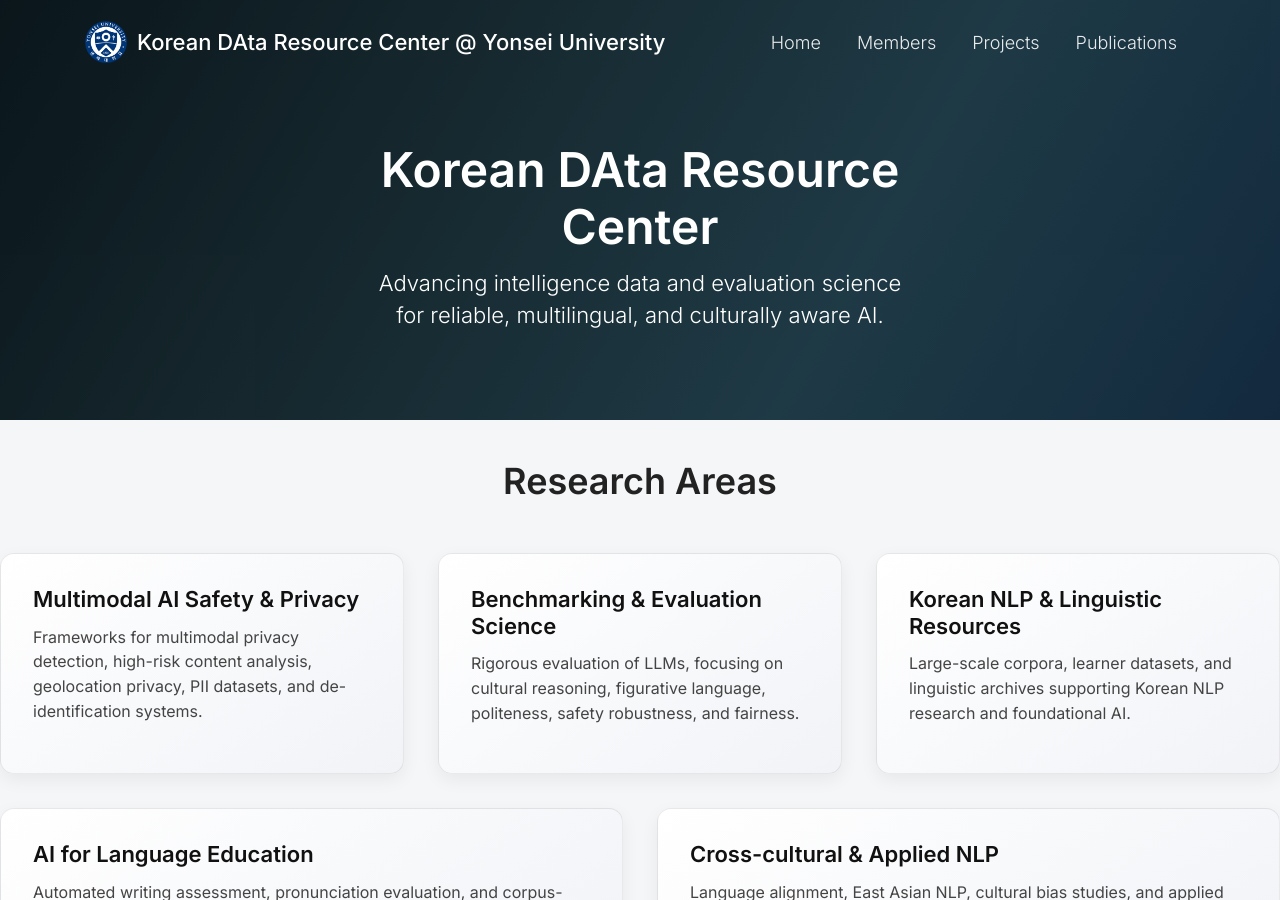
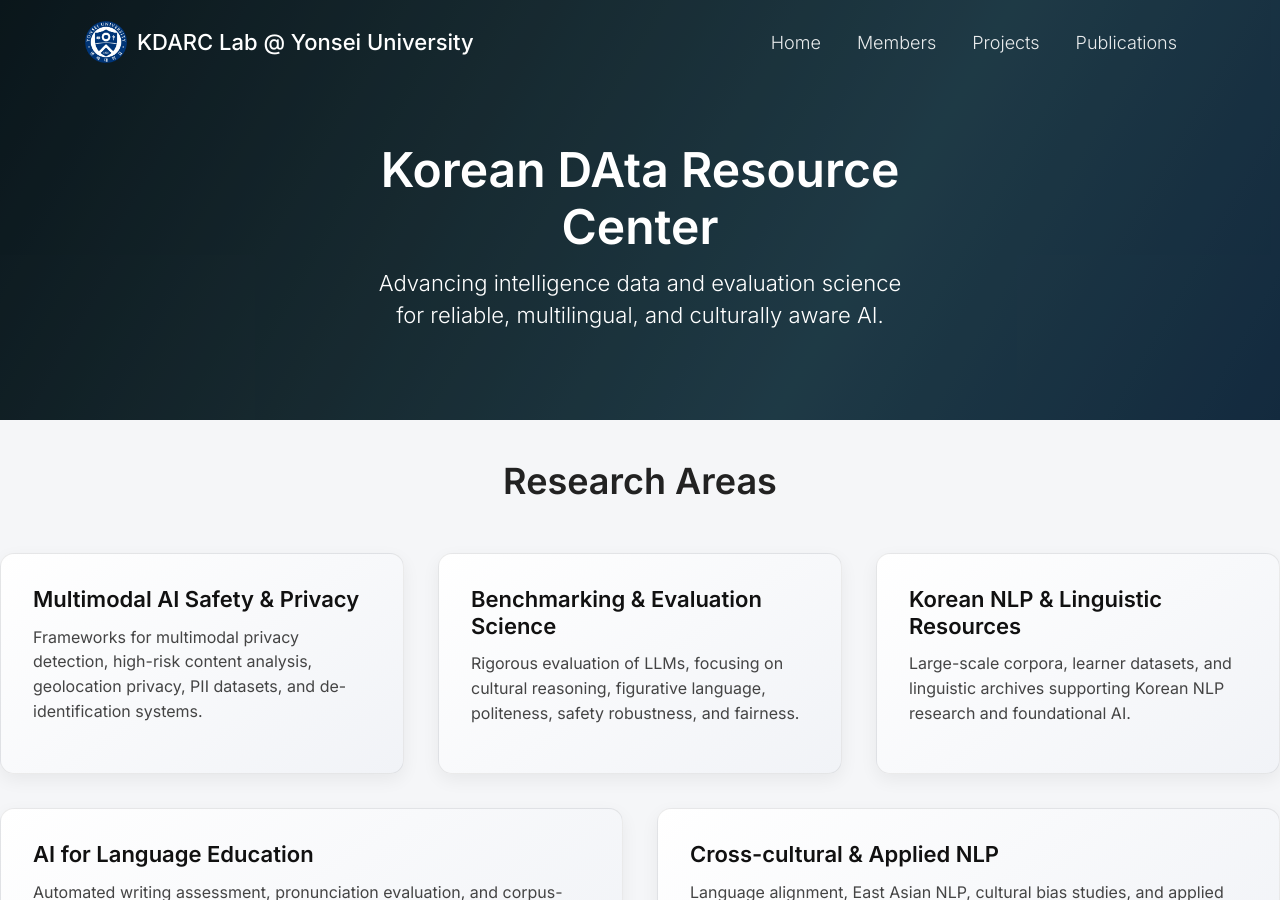
Before and after one commit to wangxiaonan-git/kdarc-lab, a Jekyll site: the page built from index.html, in a window 1280 px wide and 900 px high. Built offline with Jekyll 4.4.1, drawn with Linux system fonts in a browser that asks for light colours.

Commit message:
Update default.html

```diff
--- a/_layouts/default.html
+++ b/_layouts/default.html
@@ -292,7 +292,7 @@
       <span class="yonsei-logo">
         <img src="/kdarc-lab/assets/images/badges/yonsei.png" alt="Yonsei Logo">
       </span>
-      Korean DAta Resource Center @ Yonsei University
+      KDARC Lab @ Yonsei University
     </div>
 
     <button class="navbar-toggler" type="button" data-toggle="collapse" data-target="#navbarNav">
```
